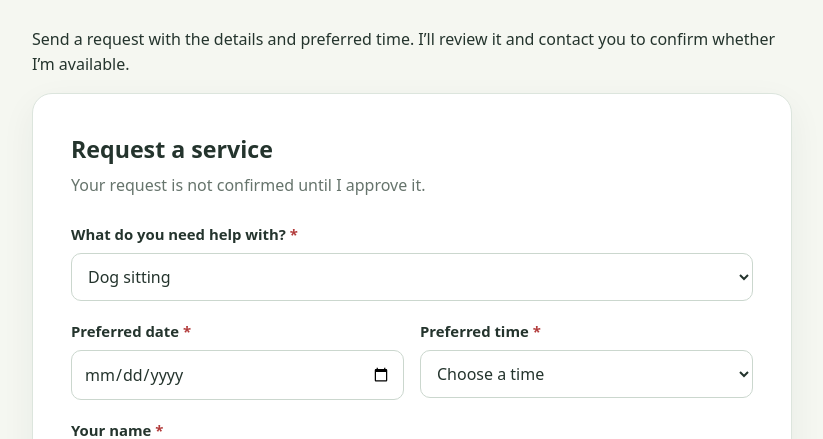
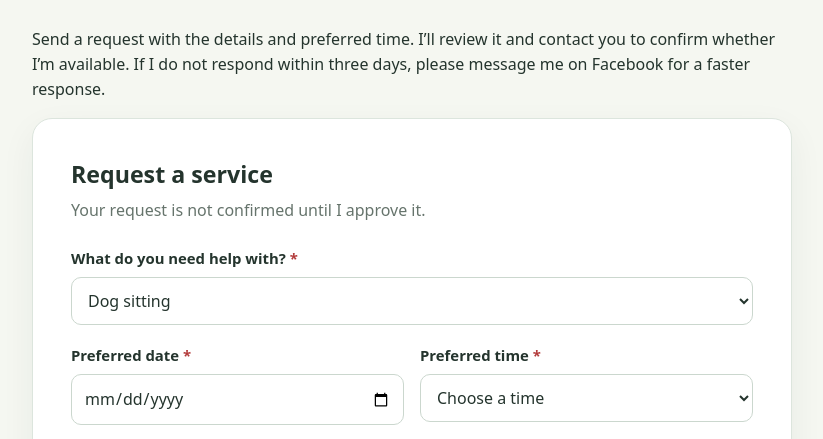
Before and after one commit to brandenHusted/Dog_Sitting_Website, a Flask app: page / in a window 1280 px wide. Shown: the part 376-815 px from the top of the page, without its empty margins (228-1051 px from the left). Run offline with Flask 3, Linux system fonts and the light colour scheme; some libraries are stand-ins or nearby versions.

Commit message:
message about maybe not responding on time

```diff
--- a/templates/index.html
+++ b/templates/index.html
@@ -146,7 +146,7 @@
     </section>
     <p>
       Send a request with the details and preferred time. I’ll review it
-      and contact you to confirm whether I’m available.
+      and contact you to confirm whether I’m available. If I do not respond within three days, please message me on Facebook for a faster response.
     </p>
     <section class="form-card" aria-labelledby="form-heading">
       <h2 id="form-heading">Request a service</h2>
```
Also changed, not shown: bookings.db (added).
